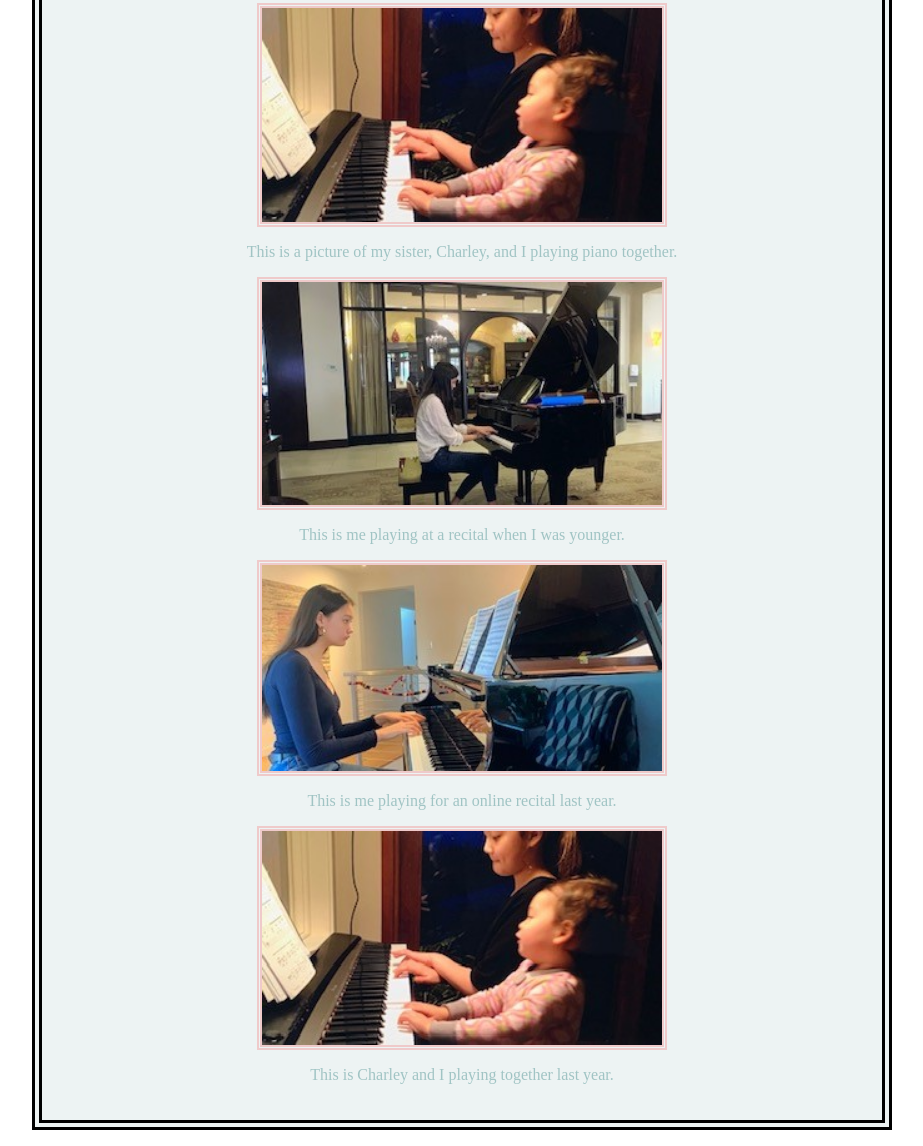
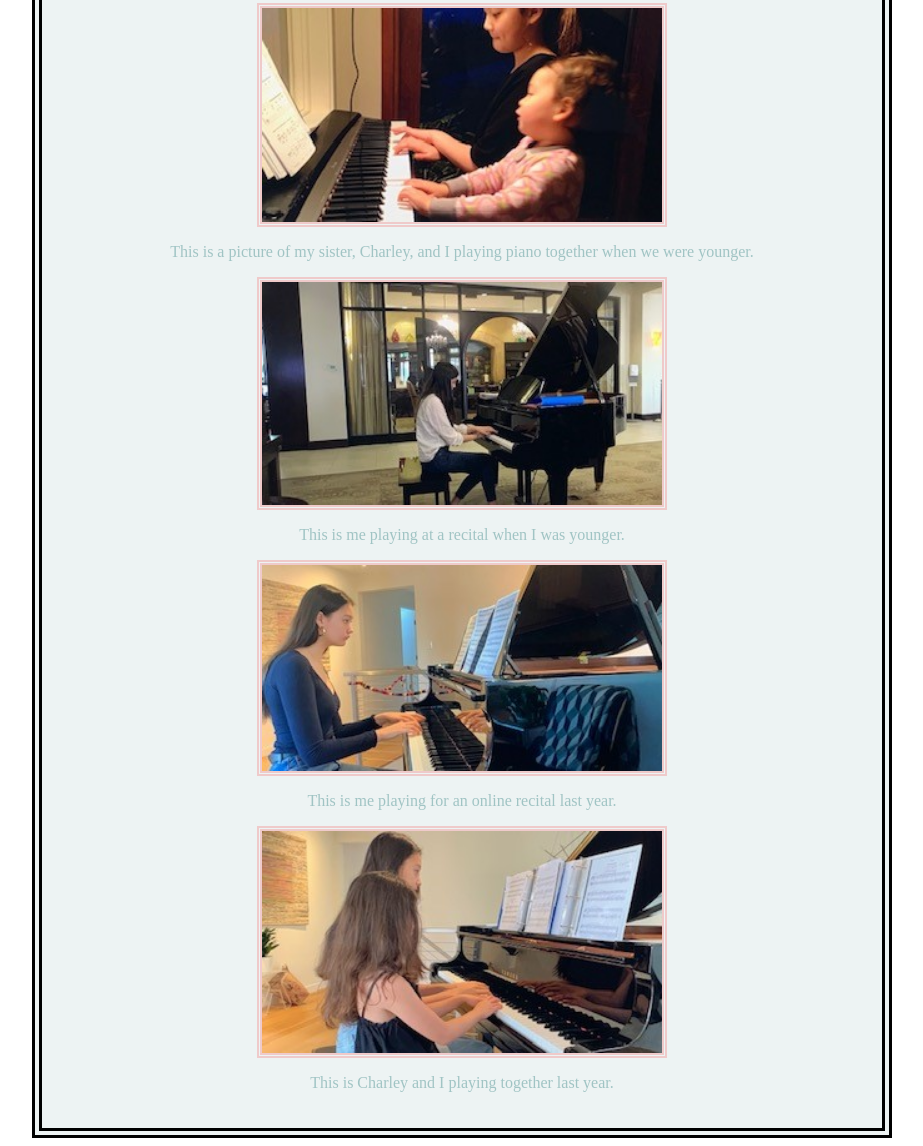
Before and after one commit to sroggeveen/sroggeveen.github.io, a plain HTML site: page my-flow/gallery.html in a window 1280 px wide. Shown: the part 1737-2883 px from the top of the page, without its empty margins (178-1101 px from the left). Drawn offline with Linux system fonts and the light colour scheme.

Commit message:
other-changes

```diff
--- a/my-flow/css/style.css
+++ b/my-flow/css/style.css
@@ -30,14 +30,6 @@ ul.nav li a:hover {
     background-color: rgba(240, 128, 128, 0.74)
 }
 
-.background {
-    background-color: rgb(237, 243, 243);
-    width: 800px;
-    margin: 0 auto;
-    padding: 20px;
-    border: 10px double black;
-}
-
 .center {
     display: block;
     margin-left: auto;
--- a/my-flow/gallery.html
+++ b/my-flow/gallery.html
@@ -13,6 +13,14 @@
         .text-center {
             text-align: center;
             color: rgba(150, 189, 189, 0.884);
+        }
+
+        .background {
+            background-color: rgb(237, 243, 243);
+            width: 800px;
+            margin: 0 auto;
+            padding: 20px;
+            border: 10px double black;
         }
     </style>
 </head>
@@ -45,7 +53,7 @@
         <p class="text-center">This is another picture of young me playing piano.</p>
 
         <img src="images/young-mecharley.jpg" alt="Young Me and Charley" class="center">
-        <p class="text-center">This is a picture of my sister, Charley, and I playing piano together.</p>
+        <p class="text-center">This is a picture of my sister, Charley, and I playing piano together when we were younger.</p>
 
         <img src="images/recital-me.jpg" alt="Me at a recital" class="center">
         <p class="text-center">This is me playing at a recital when I was younger.</p>
@@ -53,7 +61,7 @@
         <img src="images/old-me.jpg" alt="Older Me" class="center">
         <p class="text-center">This is me playing for an online recital last year.</p>
 
-        <img src="images/young-mecharley.jpg" alt="Older Me and Charley" class="center">
+        <img src="images/old-mecharley.jpg" alt="Older Me and Charley" class="center">
         <p class="text-center">This is Charley and I playing together last year.</p>
 
     </div>
```
Also changed, not shown: my-flow/contact.html (+7 -1 lines), my-flow/index.html (+7 -1 lines).
